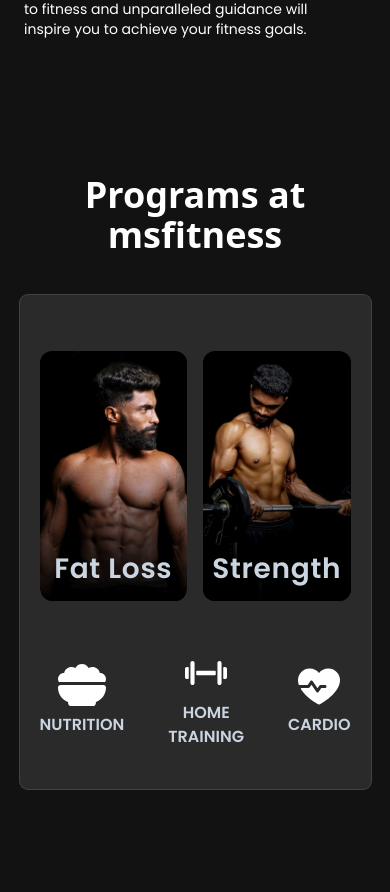
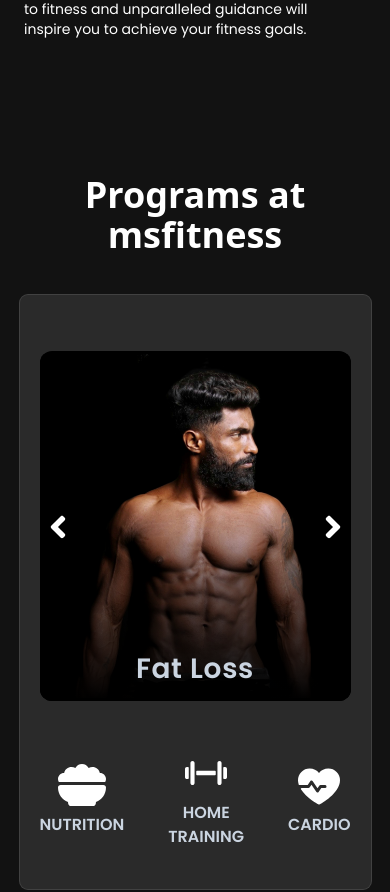
Before and after one commit to lakhan0105/gym-website, a React (Vite) app: page / in a window 390 px wide. Shown: the part 1827-2719 px from the top of the page. Built offline with nearby package versions, Linux system fonts and the light colour scheme.

Commit message:
created a slider feature in programs section, in bigger screens, the slider dissapears and container changes to normal cards

```diff
--- a/src/Components/CardsContainer.jsx
+++ b/src/Components/CardsContainer.jsx
@@ -1,30 +1,103 @@
-import React from "react";
+import React, { useEffect, useState } from "react";
 import SingleCard from "./SingleCard";
 
 // import images
 import strengthTraining from "../assets/cardImgs/strength-training.webp";
 import personalTrainer from "../assets/cardImgs/personal-trainer.webp";
 import fatLoss from "../assets/cardImgs/fatloss.webp";
+import { FaAngleLeft } from "react-icons/fa";
+import { FaAngleRight } from "react-icons/fa";
 
 function CardsContainer() {
-  const cardsData = [
+  const data = [
     {
       title: "fat loss",
       img: personalTrainer,
     },
-
     {
       title: "strength",
       img: strengthTraining,
     },
   ];
 
+  const [cardsData, setCardsData] = useState(data);
+  const [currIndex, setCurrIndex] = useState(0);
+
+  function nextCard() {
+    console.log("currIndex:", currIndex);
+
+    if (currIndex >= cardsData.length - 1) {
+      setCurrIndex(0);
+    } else {
+      setCurrIndex((prev) => {
+        return prev + 1;
+      });
+    }
+  }
+
+  function prevCard() {
+    if (currIndex <= 0) {
+      setCurrIndex(cardsData.length - 1);
+    } else {
+      setCurrIndex((prev) => {
+        return prev - 1;
+      });
+    }
+  }
+
+  const [isMobileView, setIsMobileView] = useState(true);
+
+  // when page loads check if screen in mobile view or not
+  useEffect(() => {
+    function handleResize() {
+      if (window.innerWidth >= 768) {
+        console.log(window.innerWidth);
+        setIsMobileView(false);
+      } else {
+        setIsMobileView(true);
+      }
+    }
+
+    handleResize();
+
+    window.addEventListener("resize", handleResize);
+
+    return () => window.removeEventListener("resize", handleResize);
+  }, []);
+
   return (
-    <div className="flex justify-center gap-4 md:gap-10 mb-12 ">
-      {cardsData.map((cardData) => {
-        return <SingleCard {...cardData} />;
-      })}
-    </div>
+    <>
+      <div className="flex md:justify-center gap-4 md:gap-10 mb-12 w-full h-[350px] relative overflow-hidden">
+        {cardsData?.map((cardData, index) => {
+          return (
+            <SingleCard
+              {...cardData}
+              index={index}
+              currIndex={currIndex}
+              isMobileView={isMobileView}
+            />
+          );
+        })}
+
+        {isMobileView && (
+          <div>
+            <button
+              className="absolute top-[45%] right-0 text-white text-4xl p-0"
+              onClick={nextCard}
+            >
+              <FaAngleRight />
+            </button>
+
+            <button
+              className="absolute top-[45%] left-0 text-white text-4xl p-0"
+              onClick={prevCard}
+            >
+              <FaAngleLeft />
+            </button>
+          </div>
+        )}
+      </div>
+    </>
   );
 }
 
--- a/src/Components/PlansSection.jsx
+++ b/src/Components/PlansSection.jsx
@@ -46,14 +46,14 @@
         </div>
 
         {/* right */}
-        <div className="w-[75%] md:w-[30%] text-white font-sans">
+        <div className="w-[90%] md:w-[30%] text-white font-sans">
           {/* plan cards */}
           {plansData?.map((planData) => {
             const { id, planPrice, planFeatures } = planData;
             return (
               <div
                 key={id}
-                className="w-[90%] md:w-auto p-5 rounded-lg ring-1 ring-white/30 bg-[#2a2a2a]/60 backdrop-blur-md mb-8 md:mb-12"
+                className="w-full md:w-auto p-5 rounded-lg ring-1 ring-white/30 bg-[#2a2a2a]/60 backdrop-blur-md mb-8 md:mb-12"
               >
                 <h3 className="text-4xl font-bold">₹{planPrice}/year</h3>
                 <div className="h-[0.5px] my-3 ring- w-full bg-gray-100/40"></div>
--- a/src/Components/ProgramsSection.jsx
+++ b/src/Components/ProgramsSection.jsx
@@ -5,7 +5,7 @@
 function ProgramsSection() {
   return (
     <section
-      className="relative section-center pt-14 pb-14 min-h-full"
+      className="relative section-cente pt-14 pb-14 min-h-full"
       id="programs"
     >
       <h2 className="text-center text-4xl md:text-5xl text-white font-sans font-bold mb-10">
--- a/src/Components/SingleCard.jsx
+++ b/src/Components/SingleCard.jsx
@@ -1,21 +1,35 @@
-import React from "react";
+import React, { useEffect, useState } from "react";
 
-function SingleCard({ title, img }) {
-  const styleObj = {
-    backgroundColor: "red",
-    background: `url(${img})`,
-    backgroundSize: "cover",
-    backgroundPosition: "center",
+function SingleCard({ title, img, currIndex, index, isMobileView }) {
+  const sliderStyles = {
+    transform: `translateX(${100 * (index - currIndex)}%)`,
+    position: "absolute",
+    top: "0%",
+    bottom: "0%",
+    left: "0%",
+    right: "0%",
+    backgroundColor: `#000`,
   };
+
+  // const nothing = {};
+
+  // const another = isMobileView ? sliderStyles : nothing;
 
   return (
     <article
-      style={styleObj}
-      className="relative text-white w-[270px] md:w-[300px] h-[250px] md:h-[350px] bg-no-repeat rounded-xl overflow-hidden "
+      style={isMobileView ? sliderStyles : null}
+      className="md:w-[300px] md:h-[350px] bg-no-repeat rounded-xl overflow-hidde text-white overflow-hidden md:relative"
     >
+      <img
+        src={img}
+        alt="not found"
+        className="w-full h-full object-contain md:object-cover"
+      />
+
       {/* bottom-gradient */}
       <div className="absolute bottom-0 left-0 right-0 h-[60%] bg-gradient-to-t from-black to-transparent"></div>
 
+      {/* article title */}
       <h2 className="absolute bottom-3 w-full text-center text-4xl text-slate-300 text-[28px] md:text-2xl capitalize font-semibold tracking-wide">
         {title}
       </h2>
```
